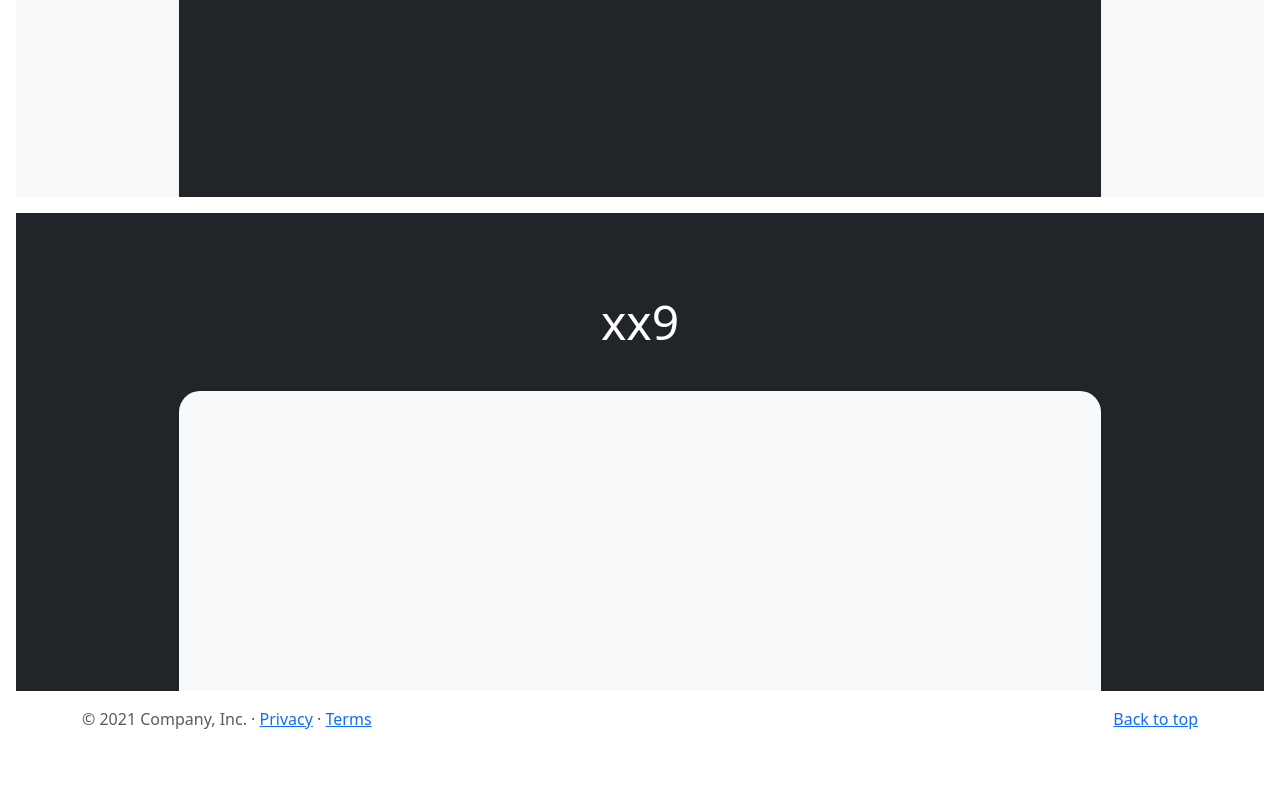
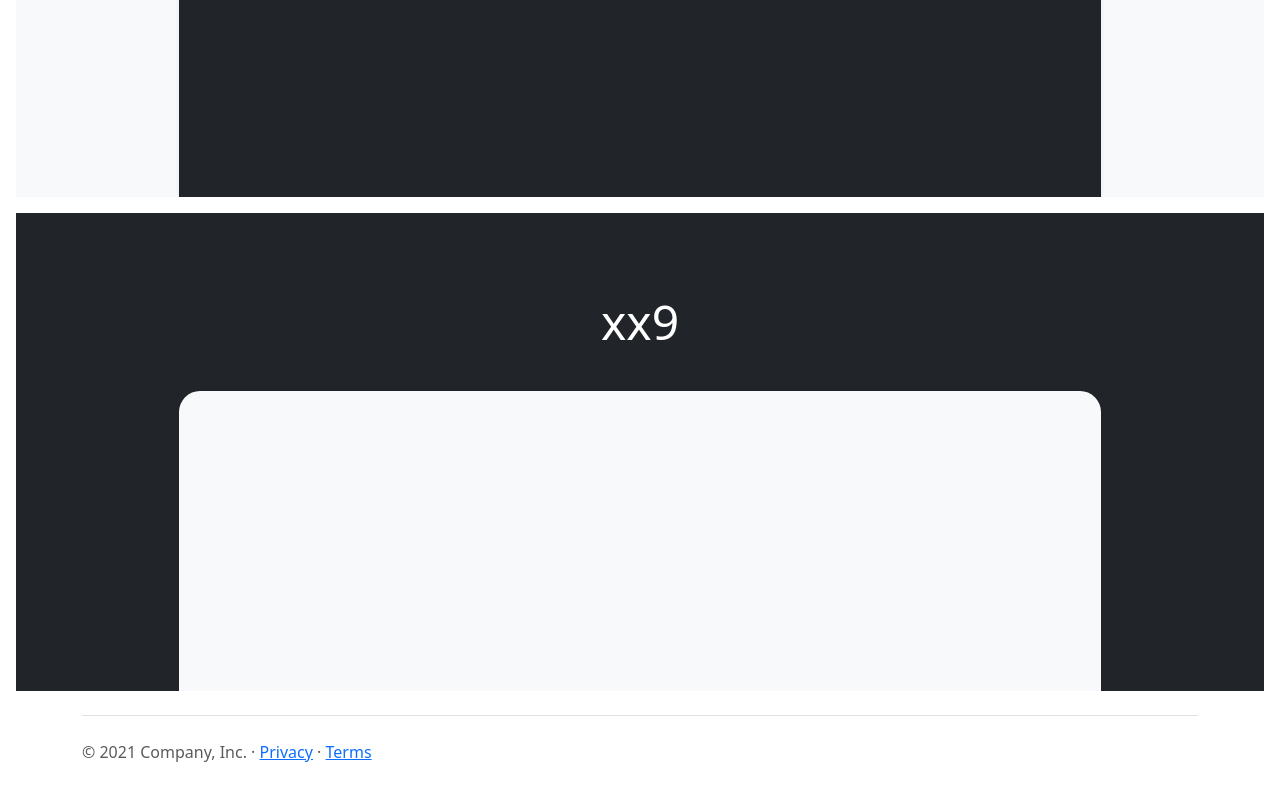
Before and after one commit to LuisFrank/sello-discografico, an Angular app: page /artists in a window 1280 px wide. Shown: the part 930-1730 px from the top of the page. Built offline with nearby package versions, Linux system fonts and the light colour scheme.

Commit message:
solo para corregir version angular

```diff
--- a/package.json
+++ b/package.json
@@ -18,6 +18,9 @@
     "@angular/platform-browser": "~12.1.0",
     "@angular/platform-browser-dynamic": "~12.1.0",
     "@angular/router": "~12.1.0",
+    "@fortawesome/angular-fontawesome": "^0.11.0",
+    "@fortawesome/fontawesome-svg-core": "^6.1.1",
+    "@fortawesome/free-solid-svg-icons": "^6.1.1",
     "angular-cli-ghpages": "^1.0.0",
     "bootstrap": "^5.1.3",
     "rxjs": "~6.6.0",
--- a/src/app/app.module.ts
+++ b/src/app/app.module.ts
@@ -9,6 +9,8 @@ import { LayoutComponent } from './components/layout/layout.component';
 import { NavbarComponent } from './components/navbar/navbar.component';
 import { HomeComponent } from './components/screens/home/home.component';
 import { ArtistsComponent } from './components/screens/artists/artists.component';
+import { FontAwesomeModule } from '@fortawesome/angular-fontawesome';
+// import { FontAwesomeModule } from '@fortawesome/angular-fontawesome';
 
 @NgModule({
   declarations: [
@@ -22,7 +24,9 @@ import { ArtistsComponent } from './components/screens/artists/artists.component
   ],
   imports: [
     BrowserModule,
-    AppRoutingModule
+    AppRoutingModule,
+    FontAwesomeModule,
+    // FontAwesomeModule
   ],
   providers: [],
   bootstrap: [AppComponent]
--- a/src/app/components/footer/footer.component.html
+++ b/src/app/components/footer/footer.component.html
@@ -1,5 +1,14 @@
  <!-- FOOTER -->
  <footer class="container">
-    <p class="float-end"><a href="#">Back to top</a></p>
-    <p>© 2021 Company, Inc. · <a href="#">Privacy</a> · <a href="#">Terms</a></p>
+      <div class="d-flex flex-column flex-sm-row justify-content-between py-4 my-4 border-top">
+          <!-- <p class="float-end"><a href="#">Back to top</a></p> -->
+          <p>© 2021 Company, Inc. · <a href="#">Privacy</a> · <a href="#">Terms</a></p>
+          <ul class="list-unstyled d-flex">
+            <i class="fa fa-twitter" aria-hidden="true"></i>
+            <!-- <fa-icon icon="instagram"></fa-icon> -->
+          <li class="ms-3"><a class="link-body-emphasis" href="#"><svg class="bi" width="24" height="24"><use xlink:href="#twitter"></use></svg></a></li>
+          <li class="ms-3"><a class="link-body-emphasis" href="#"><svg class="bi" width="24" height="24"><use xlink:href="#instagram"></use></svg></a></li>
+          <li class="ms-3"><a class="link-body-emphasis" href="#"><svg class="bi" width="24" height="24"><use xlink:href="#facebook"></use></svg></a></li>
+          </ul>
+      </div>
   </footer>
```
Also changed, not shown: 2 other files (tests, documents, lock files or other folders).
